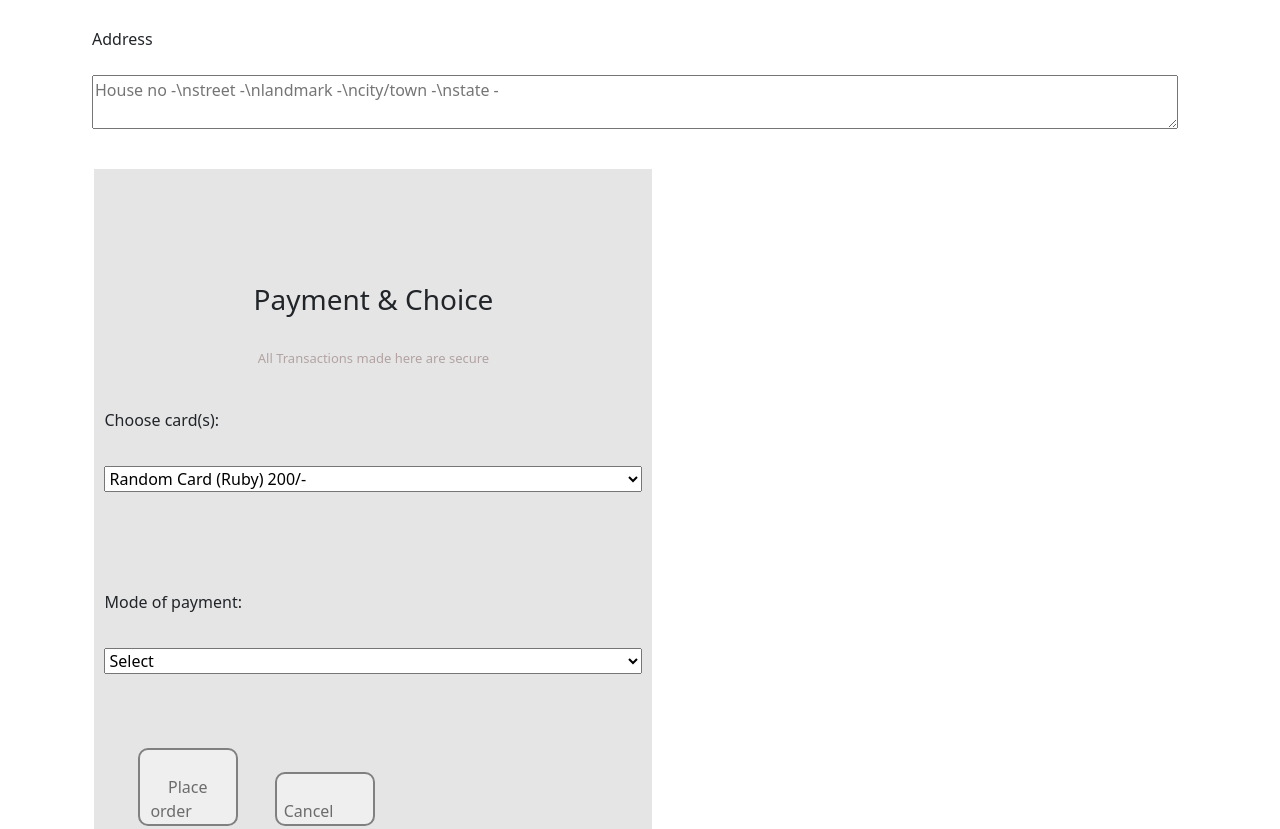
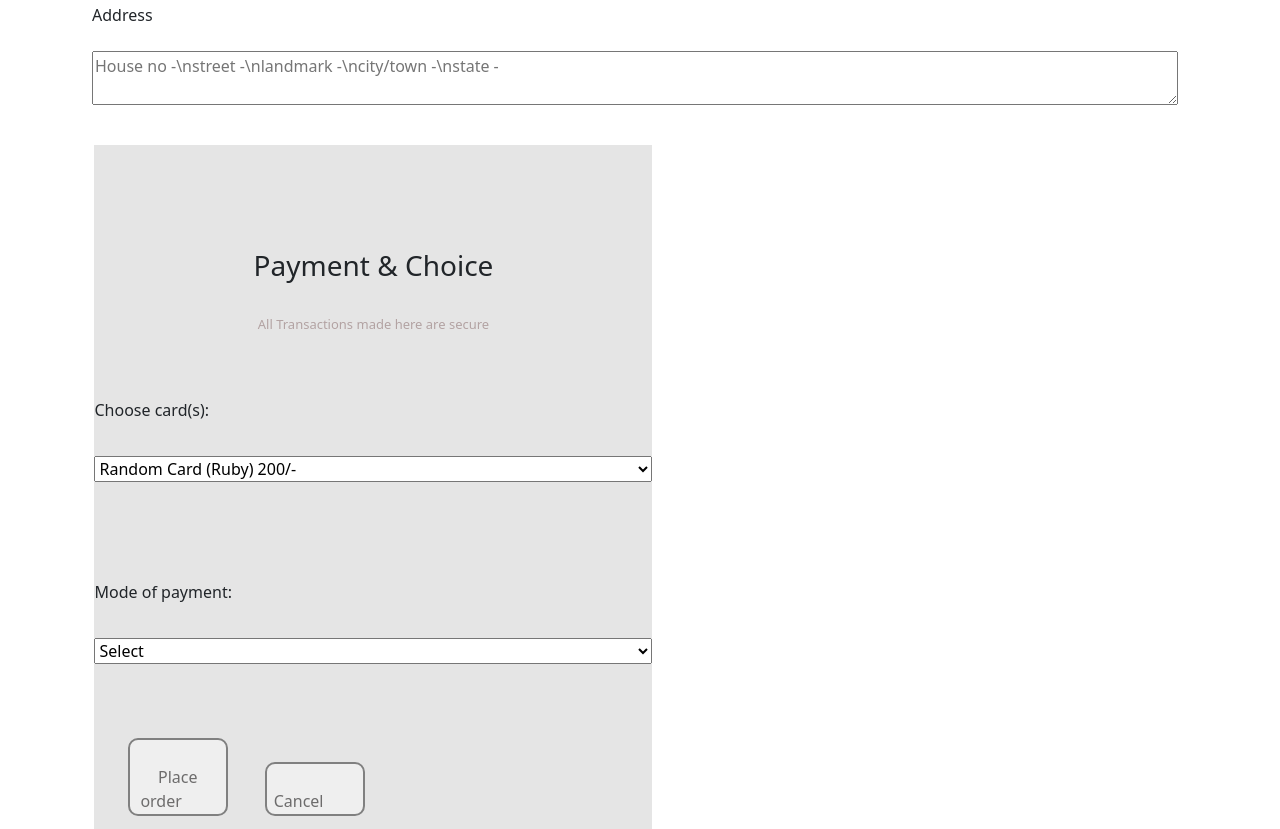
Before and after one commit to dinesh-992/mainproject, a website: page HTML AND CSS MAIN PROJECT/buy.html in a window 1280 px wide. Shown: the part 903-1732 px from the top of the page. Drawn offline with nearby package versions, Linux system fonts and the light colour scheme.

Commit message:
Update buy.html

```diff
--- a/HTML AND CSS MAIN PROJECT/buy.html
+++ b/HTML AND CSS MAIN PROJECT/buy.html
@@ -19,7 +19,7 @@
    <div class="container">
     <div class="d1">
         <h1>CardSpoT.</h1>
-        <form>
+
             <label style="margin-top: 40px;" for="contact"><span style="font-weight: 700;">Contact Information</span></label>
             <input id="contact" style="border-color: rgb(226, 224, 224); height: 50px; border-radius: 5px; margin-top: 10px;" type="number" placeholder="Phone Number" required autofocus>
 
@@ -40,10 +40,12 @@
             <label for="Address" style="margin-top: 20px;">Address</label>
             <textarea required placeholder="House no -\nstreet -\nlandmark -\ncity/town -\nstate -"></textarea>
 
+
     </div>
-    <div class="d2" style="padding: 10px;">
+    <div class="d2">
         <h3 style="margin-top: 80px; text-align: center;">Payment & Choice</h3>
         <p style="text-align: center; font-size: small;color: rgb(179, 163, 163);">All Transactions made here are secure</p>
+        <form>
         <label for="card">Choose card(s):</label>
         <select style="margin-top: 10px;" name="cars" id="cars" required>
             <optgroup label="Ruby Rated">
@@ -70,7 +72,7 @@
             <a style="text-decoration: none;" href="./home.html">Cancel</a>
         </button>
     </div>
-  </form>
+</form>
    </div>
 </body>
 </html>
```
